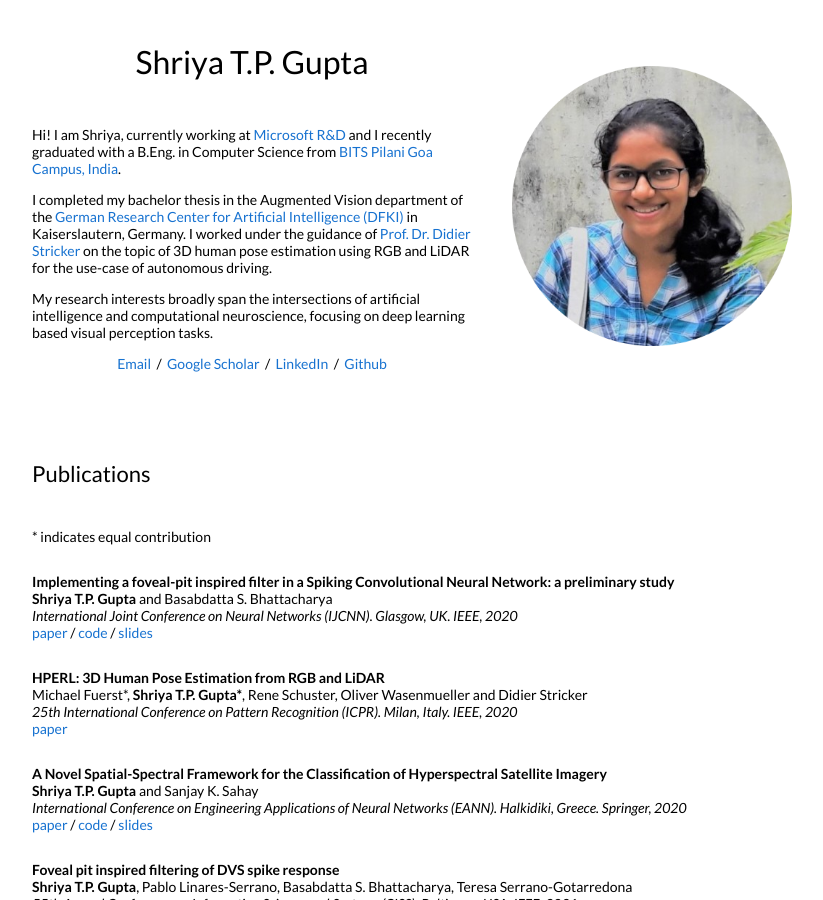
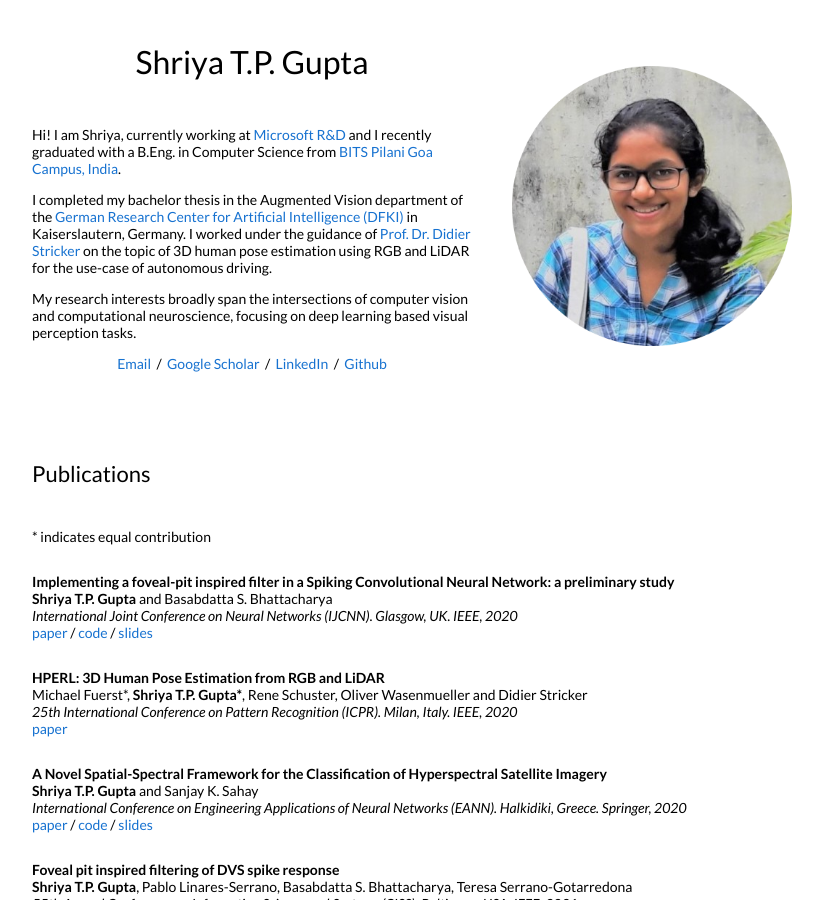
Before and after one commit to shriya999/shriya999.github.io, a Jekyll site: the page built from _posts/2021-2-7-wie.md, in a window 1280 px wide and 900 px high. Shown: the whole window, without its empty margins (228-1051 px from the left). Built offline with Jekyll 4.4.1, drawn with Linux system fonts in a browser that asks for light colours.

Commit message:
Update default.html

```diff
--- a/_layouts/default.html
+++ b/_layouts/default.html
@@ -34,7 +34,7 @@
 
               </p>
 		<p>
-		My research interests broadly span the intersections of artificial intelligence and computational neuroscience, focusing on deep learning based visual perception tasks.
+		My research interests broadly span the intersections of computer vision and computational neuroscience, focusing on deep learning based visual perception tasks.
               </p>
               <p style="text-align:center">
                 <a href="mailto:shriyatp99@gmail.com">Email</a> &nbsp/&nbsp
```
